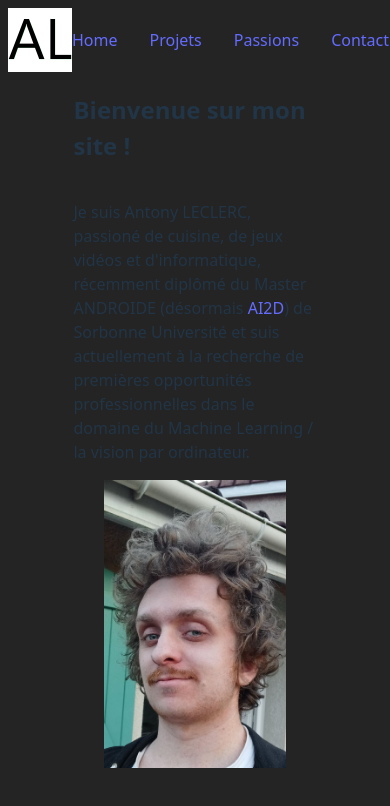
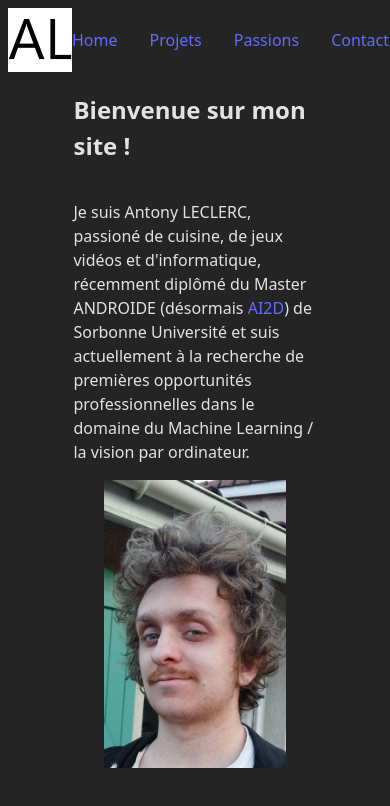
Before and after one commit to AntonyLeclerc/portfolio_website, a React (Vite) app: page / in a window 390 px wide. Shown: the top 806 px of the page. Built offline with nearby package versions, Linux system fonts and the light colour scheme.

Commit message:
background fix on smartphone

```diff
--- a/src/index.css
+++ b/src/index.css
@@ -47,9 +47,6 @@ button:focus-visible {
 }
 
 @media (prefers-color-scheme: light) {
-  :root {
-    color: #213547;
-  }
   a:hover {
     color: #747bff;
   }
```
